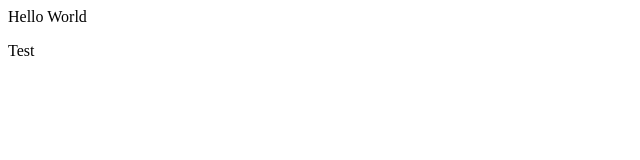
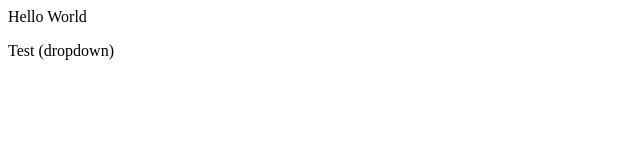
Before and after one commit to AmarAParab/LocalRepoNew, a plain HTML site: page index.html in a window 1280 px wide. Shown: the full height of the page, 0-640 px from the left. Drawn offline with Linux system fonts and the light colour scheme.

```diff
--- a/index.html
+++ b/index.html
@@ -1,2 +1,2 @@
 <p>Hello World</p>
-<p>Test</p>
+<p>Test (dropdown)</p>
```
